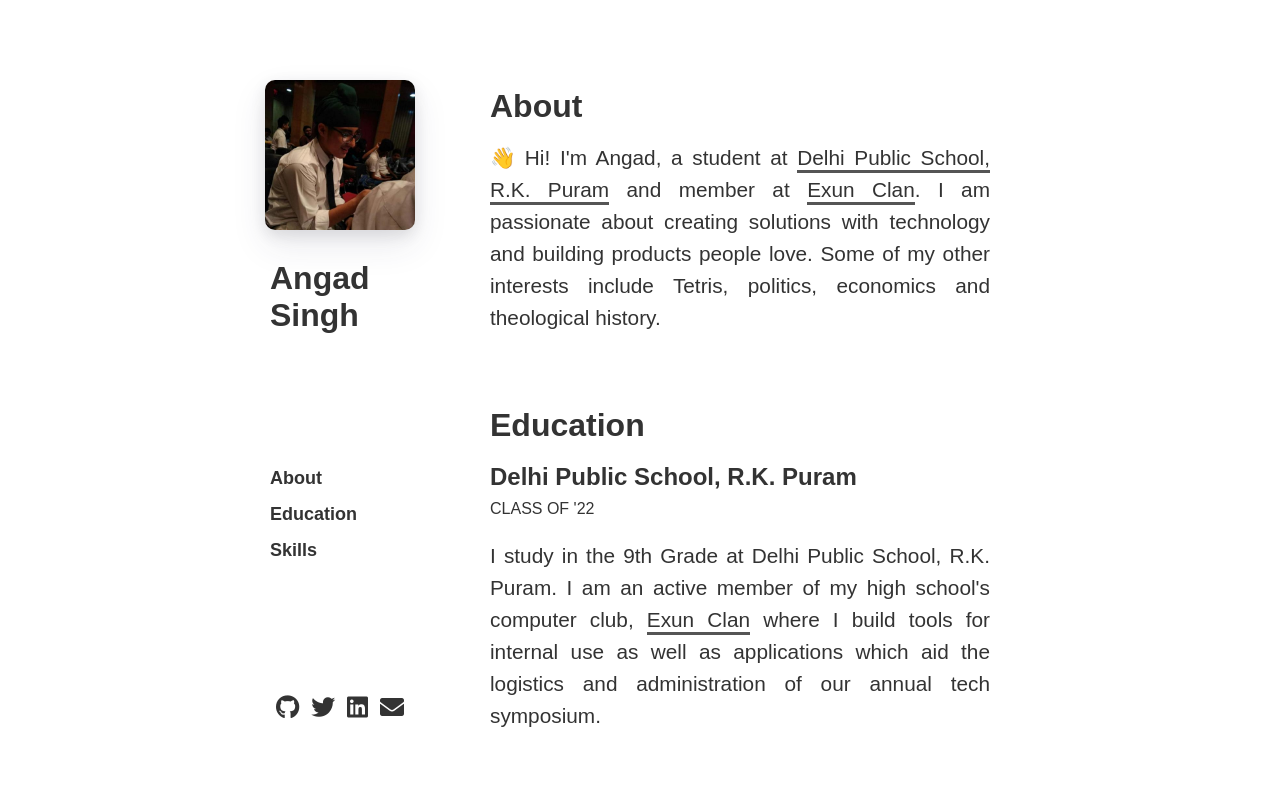
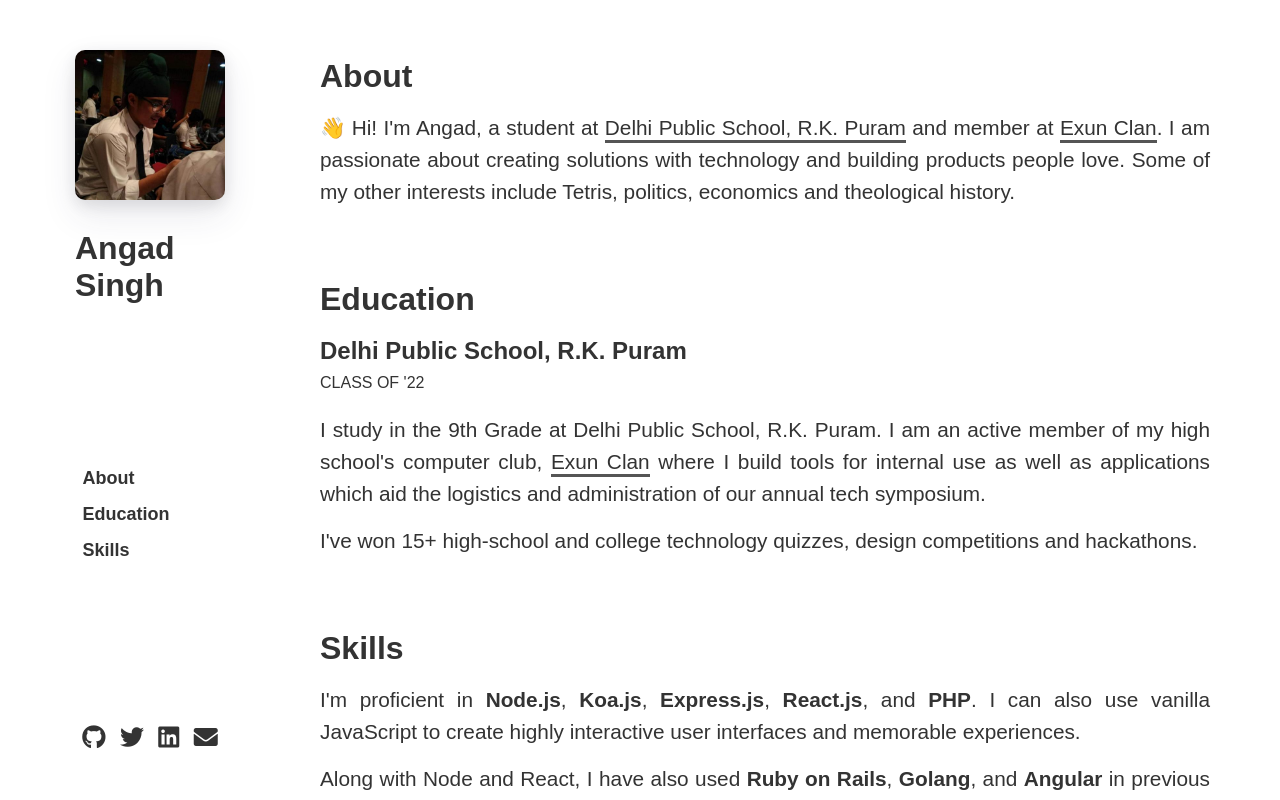
Before and after one commit to dotangad/angad.dev, a React (Create React App) app: page / in a window 1280 px wide. Built offline with nearby package versions, Linux system fonts and the light colour scheme; a web font is replaced by a local one.

Commit message:
Use the whole viewport

```diff
--- a/src/App.css
+++ b/src/App.css
@@ -3,21 +3,24 @@
 }
 
 .App {
-  width: 800px;
+  width: 100%;
   margin: 0 auto;
-  display: flex;
+  /* display: flex; */
   height: 100%;
 }
 
 .sidebar {
-  width: 200px;
-  height: calc(100% - 100px);
+  width: 300px;
+  height: 100%;
+  display: inline;
   margin: auto 0;
+  float: left;
 }
 
 .content {
-  width: 600px;
-  height: calc(100% - 100px);
+  display: block;
+  width: calc(100% - 300px);
+  height: 100%;
   margin: auto 0;
   overflow-y: auto;
   overflow-x: hidden;
@@ -29,6 +32,8 @@
 }
 
 ::-webkit-scrollbar-thumb {
+  position: absolute;
+  right: 0;
   background: #00000030;
   border-radius: 10px;
 }
--- a/src/components/Content.js
+++ b/src/components/Content.js
@@ -4,7 +4,8 @@
 import { Section, SectionHeader, Link } from './Helpers'
 
 const Content = styled.div`
-  padding: 0 30px;
+  padding: 20px 50px;
+  padding-left: 0;
   font-size: 1.3rem;
   line-height: 2rem;
 `
--- a/src/components/Sidebar.js
+++ b/src/components/Sidebar.js
@@ -9,7 +9,7 @@
   flex-direction: column;
   align-items: center;
   justify-content: space-between;
-  padding: 30px;
+  padding: 50px 75px;
 `
 
 const Intro = styled.div`
@@ -34,6 +34,7 @@
 
 const Nav = styled.div`
   width: 100%;
+  margin-left: 10%;
 `
 
 const NavItem = styled.a`
--- a/src/index.css
+++ b/src/index.css
@@ -8,7 +8,7 @@
   width: 100%;
   margin: 0;
   padding: 0;
-  overflow: hidden;
+  overflow: auto;
   -webkit-font-smoothing: antialiased;
   -moz-osx-font-smoothing: grayscale;
 }
```
